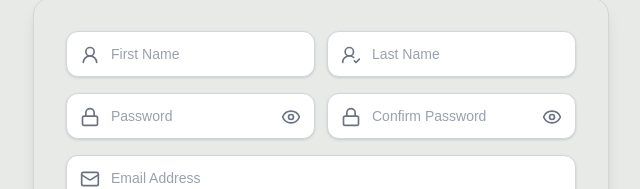
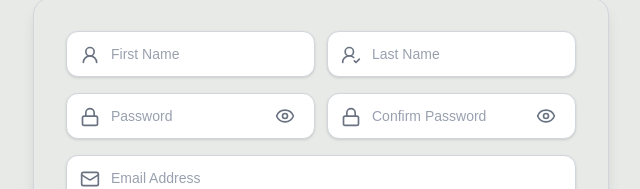
Before and after one commit to Mr-WaqasAhmad/swabi-marketplace, a React (Vite) app: page /signup in a window 1280 px wide. Shown: the part 254-443 px from the top of the page, without its empty margins (319-959 px from the left). Built offline with nearby package versions, Linux system fonts and the light colour scheme; no server answers.

Commit message:
Refactor Signup component for improved readability

```diff
--- a/src/components/Signup.jsx
+++ b/src/components/Signup.jsx
@@ -45,7 +45,6 @@ export const Signup = () => {
     const passwordValue = watch("password");
     const confirmPasswordValue = watch("confirmPassword");
 
-    // Helper: Phone number normalize karein
     const normalizePhone = (phone) => {
         const trimmed = phone.trim();
         if (trimmed.startsWith("+92")) return "0" + trimmed.slice(3);
@@ -61,7 +60,6 @@ export const Signup = () => {
             const rawWhatsapp = normalizePhone(data.userWhatsappNumber);
             const formattedPhone = data.userPhoneNumber.startsWith("0") ? "+92" + data.userPhoneNumber.slice(1) : data.userPhoneNumber;
 
-            // 1. Duplicate phone check
             const { data: existingPhone, error: phoneCheckError } = await supabase
                 .from("profiles")
                 .select("phone")
@@ -79,7 +77,6 @@ export const Signup = () => {
 
             const fullName = `${data.firstName} ${data.lastName}`.trim();
 
-            // 2. Supabase Auth Signup
             const { data: authData, error: signUpError } = await supabase.auth.signUp({
                 email: data.email.trim(),
                 password: data.password,
@@ -95,7 +92,6 @@ export const Signup = () => {
 
             if (signUpError) throw signUpError;
 
-            // 3. Save profile details
             if (authData.user) {
                 const { error: profileError } = await supabase.from("profiles").upsert([
                     {
@@ -111,12 +107,9 @@ export const Signup = () => {
                 if (profileError) throw profileError;
             }
 
-            // 4. Clear active session
             await supabase.auth.signOut();
 
-            setAuthSuccess(
-                "Account created successfully! Redirecting to login page..."
-            );
+            setAuthSuccess("Account created successfully! Redirecting to login page...");
 
             reset();
 
@@ -130,7 +123,7 @@ export const Signup = () => {
     }
 
     return (
-        <div className="flex flex-col w-full min-h-screen justify-center items-center select-none bg-[#e8eae8]">
+        <main className="flex flex-col w-full min-h-screen justify-center items-center select-none bg-[#e8eae8]">
             <LoginTop />
 
             <div className="w-full flex flex-col items-center justify-start gap-3 px-4 pb-10">
@@ -143,7 +136,6 @@ export const Signup = () => {
                     className="bg-[#e8eae8] flex flex-col items-center gap-4 p-6 sm:p-8 w-full sm:w-10/12 md:w-8/12 lg:max-w-xl border border-gray-300 rounded-2xl shadow-lg transition-all duration-300"
                 >
 
-                    {/* Backend Error/Success Alert Messages */}
                     {authError && (
                         <div className="w-full p-3 bg-red-100 border border-red-300 text-red-700 text-xs rounded-xl font-semibold text-center">
                             {authError}
@@ -193,6 +185,7 @@ export const Signup = () => {
 
                     {/* User Password */}
                     <div className='flex flex-col gap-3 w-full sm:flex-row'>
+                        {/* ✅ Password Input — FIXED TOUCH TARGET */}
                         <div className="relative w-full">
                             <Lock className="absolute left-3.5 top-3.5 w-5 h-5 text-gray-500" />
                             <input
@@ -200,13 +193,15 @@ export const Signup = () => {
                                 placeholder="Password"
                                 autoComplete='off'
                                 {...register("password")}
-                                className="border border-gray-300 rounded-xl py-3 pl-11 pr-10 placeholder:text-gray-400 w-full focus:outline-none focus:ring-2 focus:ring-[#0a4d3c] bg-white text-sm transition-all shadow-sm"
+                                className="border border-gray-300 rounded-xl py-3 pl-11 pr-14 placeholder:text-gray-400 w-full focus:outline-none focus:ring-2 focus:ring-[#0a4d3c] bg-white text-sm transition-all shadow-sm"
                             />
 
+                            {/* ✅ Eye Toggle Button — 44x44px Touch Target */}
                             <button
                                 type="button"
                                 onClick={() => setShowPassword(!showPassword)}
-                                className="absolute right-3.5 top-3.5 text-gray-500 hover:text-gray-700 focus:outline-none"
+                                aria-label={showPassword ? "Hide password" : "Show password"}
+                                className="absolute right-2 top-1/2 -translate-y-1/2 w-11 h-11 flex items-center justify-center text-gray-500 hover:text-gray-700 focus:outline-none focus:ring-2 focus:ring-[#0a4d3c] rounded-lg cursor-pointer"
                             >
                                 {showPassword ? <EyeOff className="w-5 h-5" /> : <Eye className="w-5 h-5" />}
                             </button>
@@ -218,6 +213,7 @@ export const Signup = () => {
                             )}
                         </div>
 
+                        {/* ✅ Confirm Password Input — FIXED TOUCH TARGET */}
                         <div className="relative w-full">
                             <Lock className="absolute left-3.5 top-3.5 w-5 h-5 text-gray-500" />
                             <input
@@ -225,13 +221,15 @@ export const Signup = () => {
                                 placeholder="Confirm Password"
                                 autoComplete='off'
                                 {...register("confirmPassword")}
-                                className="border border-gray-300 rounded-xl py-3 pl-11 pr-10 placeholder:text-gray-400 w-full focus:outline-none focus:ring-2 focus:ring-[#0a4d3c] bg-white text-sm transition-all shadow-sm"
+                                className="border border-gray-300 rounded-xl py-3 pl-11 pr-14 placeholder:text-gray-400 w-full focus:outline-none focus:ring-2 focus:ring-[#0a4d3c] bg-white text-sm transition-all shadow-sm"
                             />
 
+                            {/* ✅ Eye Toggle Button — 44x44px Touch Target */}
                             <button
                                 type="button"
                                 onClick={() => setShowConfirmPassword(!showConfirmPassword)}
-                                className="absolute right-3.5 top-3.5 text-gray-500 hover:text-gray-700 focus:outline-none"
+                                aria-label={showConfirmPassword ? "Hide confirm password" : "Show confirm password"}
+                                className="absolute right-2 top-1/2 -translate-y-1/2 w-11 h-11 flex items-center justify-center text-gray-500 hover:text-gray-700 focus:outline-none focus:ring-2 focus:ring-[#0a4d3c] rounded-lg cursor-pointer"
                             >
                                 {showConfirmPassword ? <EyeOff className="w-5 h-5" /> : <Eye className="w-5 h-5" />}
                             </button>
@@ -372,6 +370,6 @@ export const Signup = () => {
                 </div>
 
             </div>
-        </div>
+        </main>
     )
 }
```
